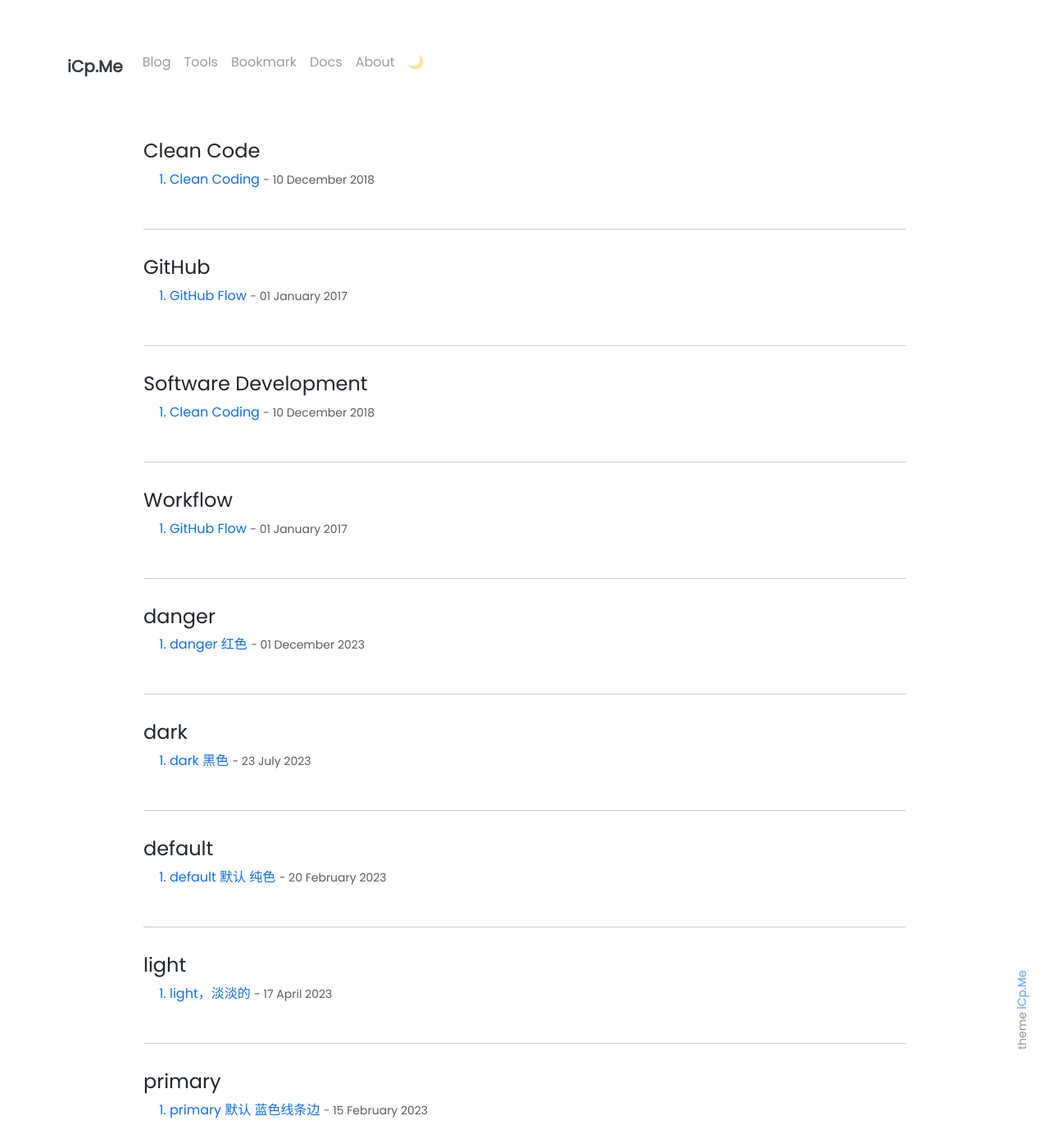
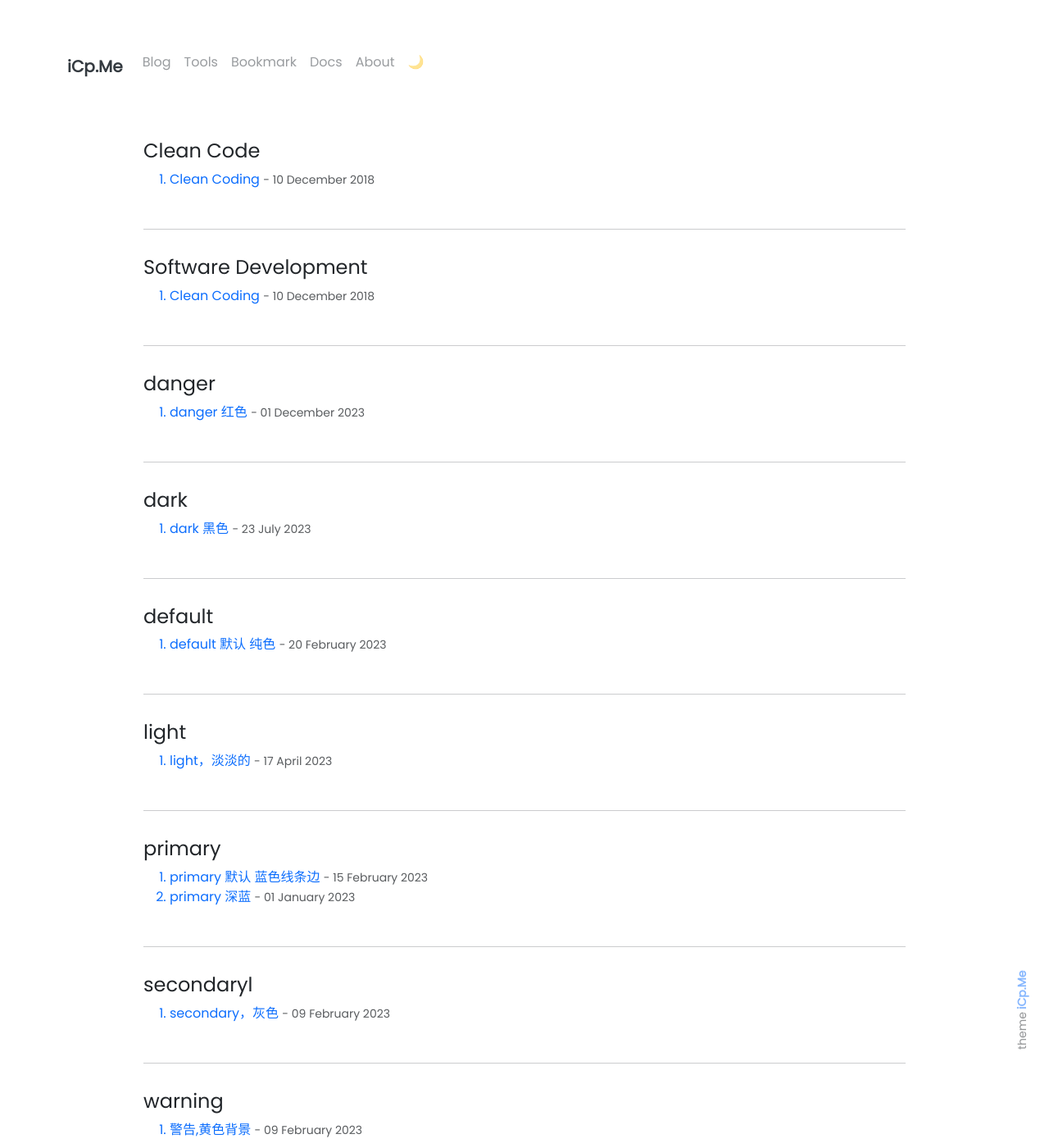
Before and after one commit to WorkSpacesPro/icp, a Jekyll site: the page built from pages/tags.html, in a window 1280 px wide and 1400 px high. Shown: the whole window at 82% size. Built offline with Jekyll 4.4.1, drawn with Linux system fonts in a browser that asks for light colours.

Commit message:
Update and rename 2017-01-01-github-flow.md to 2023-01-01-primary.md

```diff
--- a/_posts/2017-01-01-github-flow.md
+++ b/_posts/2023-01-01-primary.md
@@ -1,6 +1,6 @@
 ---
-title: GitHub Flow
-tags: [GitHub, Workflow]
+title: primary 深蓝
+tags: [primary]
 style: fill
 color: primary
 description: GitHub Flow is a lightweight, branch-based workflow that supports teams and projects where deployments are made regularly. This guide explains how and why GitHub Flow works.
```
